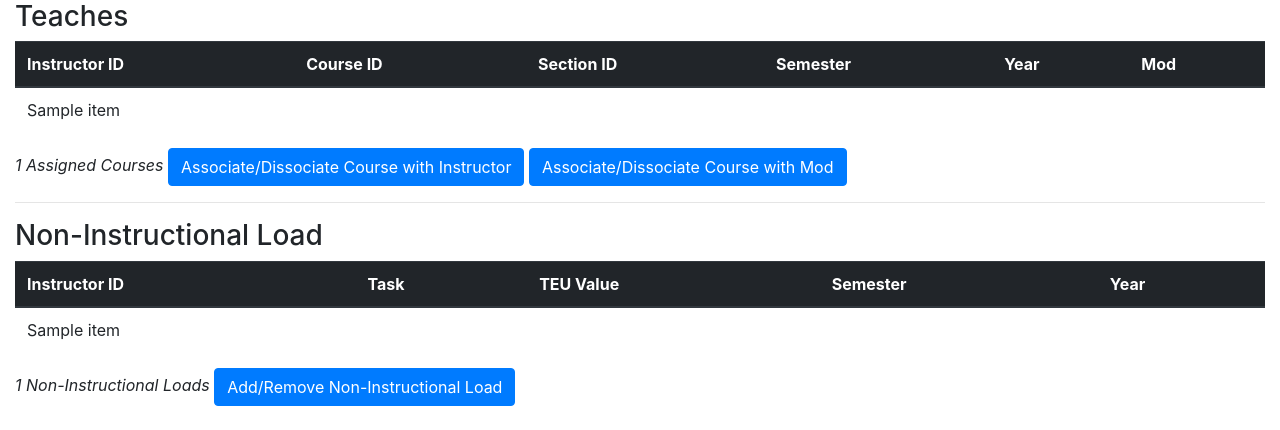
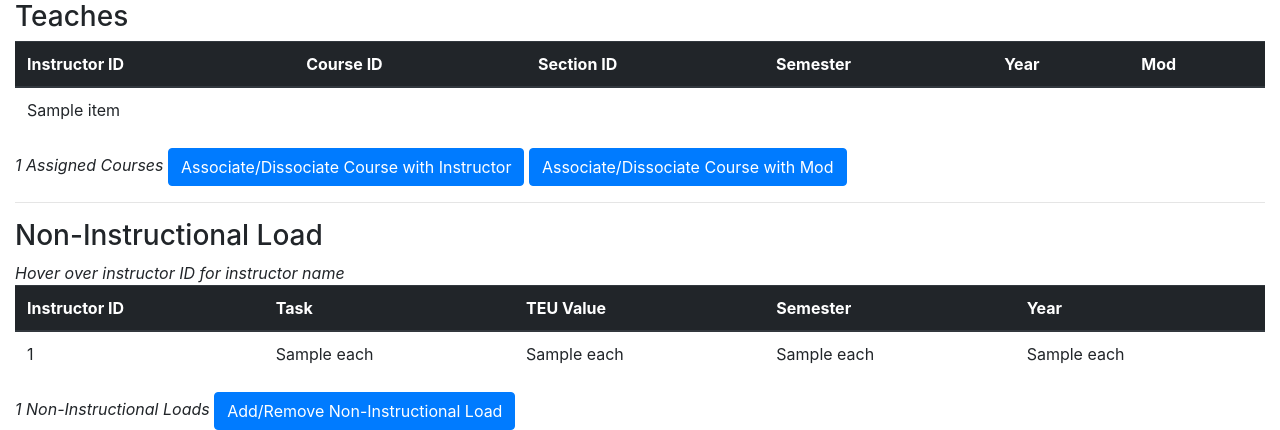
Before and after one commit to gruntygap/hirola-database-site, a Flask app: template app/templates/dashboard.html in a window 1280 px wide. Shown: the part 1628-2058 px from the top of the page. Before the commit the page ends 2034 px from the top, so only its background shows below. Run offline with Flask 2, Linux system fonts and the light colour scheme; the template is opened without the code that fills it: most values are stand-ins (such as "Sample title", 1, 10 or a date in 2020); some libraries are stand-ins or nearby versions.

Commit message:
non-instructional load instructor name add

```diff
--- a/app/__init__.py
+++ b/app/__init__.py
@@ -12,7 +12,7 @@ def landing_page():
 	instructors = database.get_instructor_table('all')
 	teaches = database.get_teaches_table()
 	sections = database.get_section_table()
-	non_ins_load = database.get_non_instructional_load_table()
+	non_ins_load = database.get_non_instructional_load_table("select id, task, teu, semester, year, first_name, last_name from non_instructional_load natural join instructor;")
 	ins_time_restrict = database.get_instructor_time_restrictions_table()
 	return render_template('dashboard.html', **locals())
 
@@ -26,7 +26,7 @@ def function_page():
 	clusters = database.get_cluster_table()
 	sections = database.get_section_table()
 	sections_without = database.get_section_table("select * from section natural left join teaches where id is NULL;")
-	non_ins_load = database.get_non_instructional_load_table()
+	non_ins_load = database.get_non_instructional_load_table("select id, task, teu, semester, year, first_name, last_name from non_instructional_load natural join instructor;")
 	teaches = database.get_teaches_table("select id, course_id, sec_id, semester, year, mod_slot, first_name, last_name from teaches natural join instructor;")
 	return render_template('input_functions.html', **locals())
 
@@ -191,7 +191,7 @@ def get_mod_component():
 @app.route("/get-non-instructional", methods=['GET'])
 def get_non_instructional():
 	instructors = database.get_instructor_table('part')
-	non_ins_load = database.get_non_instructional_load_table()
+	non_ins_load = database.get_non_instructional_load_table("select id, task, teu, semester, year, first_name, last_name from non_instructional_load natural join instructor;")
 	return render_template("add-non-instructional-load.html", **locals())
 
 
--- a/app/templates/dashboard.html
+++ b/app/templates/dashboard.html
@@ -174,6 +174,7 @@
     <a class="btn btn-primary" href="/functions#headingFiveOpen">Associate/Dissociate Course with Mod</a>
     <hr>
     <h3 id="non-instructional-load">Non-Instructional Load</h3>
+    <i>Hover over instructor ID for instructor name</i>
     <table class="table">
         <thead class="thead-dark">
         <tr>
@@ -187,9 +188,11 @@
         <tbody>
         {% for each in non_ins_load %}
             <tr>
-                {% for item in each %}
-                    <td>{{ item }}</td>
-                {% endfor %}
+                <td title="{{ each[5] }} {{ each[6] }}">{{ each[0] }}</td>
+                <td>{{ each[1] }}</td>
+                <td>{{ each[2] }}</td>
+                <td>{{ each[3] }}</td>
+                <td>{{ each[4] }}</td>
             </tr>
         {% endfor %}
         </tbody>
```
Also changed, not shown: app/database.py (+6 -2 lines), app/templates/add-non-instructional-load.html (+6 -3 lines).
